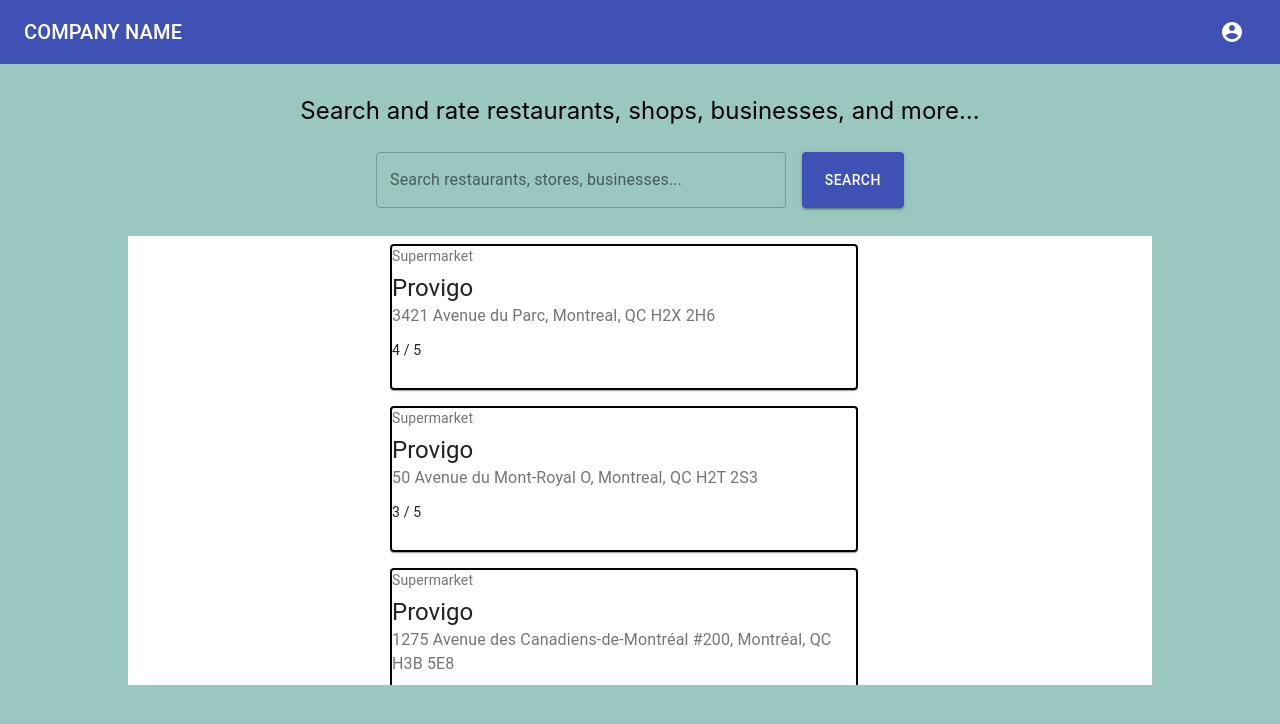
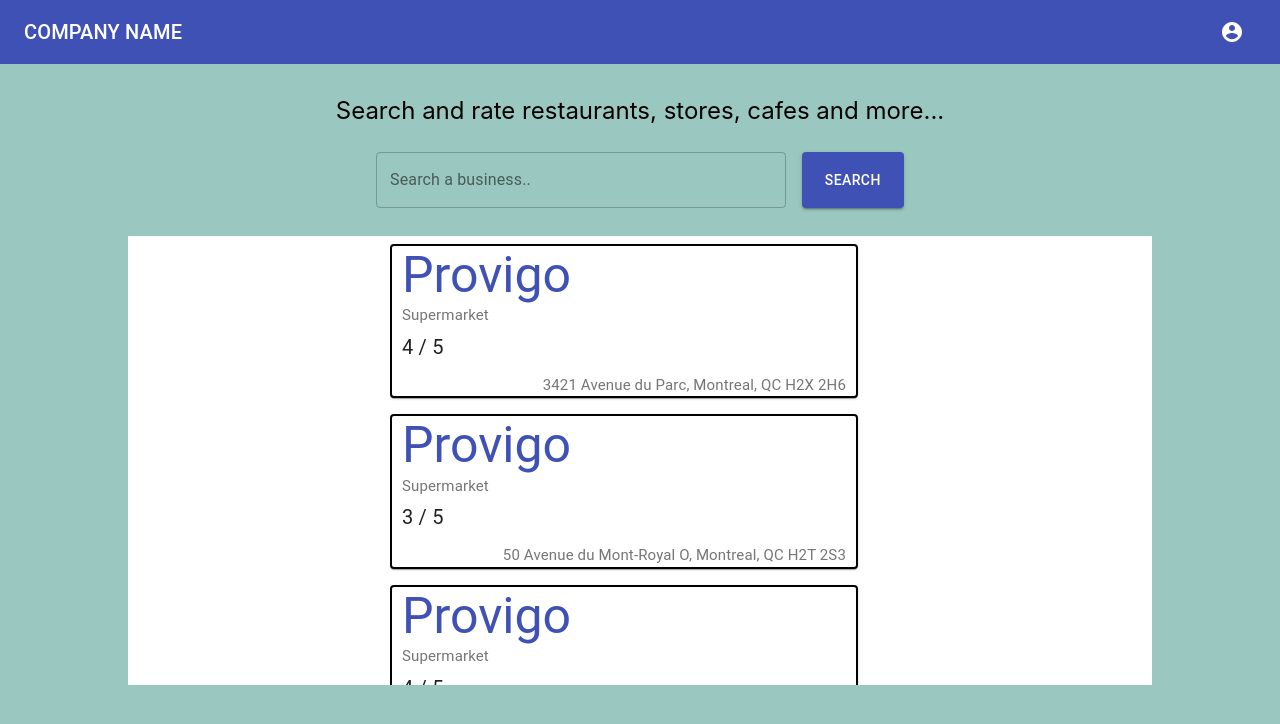
Before and after one commit to JoshFried/codejam2020, a React (Create React App) app in the folder frontend/codejam2020/: page / in a window 1280 px wide. Shown: the top 724 px of the page. Built offline with nearby package versions, Linux system fonts and the light colour scheme.

Commit message:
changed appearance of cards

```diff
--- a/frontend/codejam2020/src/App.tsx
+++ b/frontend/codejam2020/src/App.tsx
@@ -4,6 +4,7 @@
 import MenuAppBar from "./Component/Header/MenuAppBar";
 import Explanation from "./Component/Header/Explanation";
 import AllBusiness from "./Component/BusinessDisplay/AllBusiness";
+import BusinessCard from "./Component/BusinessDisplay/BusinessCard";
 
 const useStyles = makeStyles((theme: Theme) =>
   createStyles({
@@ -35,7 +36,7 @@
           <Explanation></Explanation>
           <Searchbox></Searchbox>
           <br></br>
-          <AllBusiness />
+          <AllBusiness/>
         </div>
       </div>
     </div>
--- a/frontend/codejam2020/src/Component/BusinessDisplay/BusinessCard.tsx
+++ b/frontend/codejam2020/src/Component/BusinessDisplay/BusinessCard.tsx
@@ -1,12 +1,13 @@
 import React from "react";
 import Paper from "@material-ui/core/Paper";
-import Typography from "@material-ui/core/Typography";
-import { makeStyles } from "@material-ui/core/styles";
-import GridListTile from "@material-ui/core/GridListTile";
-import Card from "@material-ui/core/Card";
-import CardActions from "@material-ui/core/CardActions";
-import CardContent from "@material-ui/core/CardContent";
-import Button from "@material-ui/core/Button";
+import Typography from '@material-ui/core/Typography';
+import { makeStyles } from '@material-ui/core/styles';
+import Card from '@material-ui/core/Card';
+import CardActions from '@material-ui/core/CardActions';
+import CardContent from '@material-ui/core/CardContent';
+import Button from '@material-ui/core/Button';
+import Toolbar from "@material-ui/core/Toolbar";
+
 
 interface Props {
   businessInfo: {
@@ -26,11 +27,28 @@
     border: "2px solid black",
     margin: "0.5rem 0rem",
   },
-  title: {
-    fontSize: 14,
+  type: {
+    fontSize: 15,
+    textAlign: "left",
+    marginLeft: "10px",
   },
-  pos: {
+  name: {
+    fontSize: 50,
+    textAlign: "left",
+    marginLeft: "10px",
+    color: "#3f51b5",
+  },
+  location: {
+    fontSize: 15,
+    textAlign: "right",
+    marginRight: "10px",
+  },
+  rating: {
     marginBottom: 12,
+    textAlign: "left",
+    marginLeft: "10px",
+    fontSize: 20,
+
   },
 });
 
@@ -38,30 +56,20 @@
   const classes = useStyles();
 
   return (
-    <div>
-      <GridListTile cols={1} rows={1}>
-        <Paper className={classes.root}>
-          <Typography
-            className={classes.title}
-            color="textSecondary"
-            gutterBottom
-          >
-            {businessInfo.type.toUpperCase().substring(0, 1) +
-              businessInfo.type.toLowerCase().substring(1)}
-          </Typography>
-          <Typography variant="h5" component="h2">
-            {businessInfo.name.toUpperCase().substring(0, 1) +
-              businessInfo.name.toLowerCase().substring(1)}
-          </Typography>
-          <Typography className={classes.pos} color="textSecondary">
+    <Paper className={classes.root}>
+        <Typography className = {classes.name} variant="h3" component="h1">
+          {businessInfo.name}
+        </Typography>
+        <Typography className={classes.type} color="textSecondary" gutterBottom>
+          {businessInfo.type.toUpperCase().substring(0,1) + businessInfo.type.toLowerCase().substring(1)}
+        </Typography>
+        <Typography className={classes.rating}>
+          {businessInfo.rating} / 5
+        </Typography>
+        <Typography className={classes.location} color="textSecondary">
             {businessInfo.location}
-          </Typography>
-          <Typography variant="body2" component="p">
-            {businessInfo.rating} / 5
-          </Typography>
-        </Paper>
-      </GridListTile>
-    </div>
+        </Typography>
+    </Paper>
   );
 };
 
--- a/frontend/codejam2020/src/Component/Header/Explanation.tsx
+++ b/frontend/codejam2020/src/Component/Header/Explanation.tsx
@@ -12,7 +12,7 @@
 
 const Explanation = () => {
   const explanation: String =
-    "Search and rate restaurants, shops, businesses, and more...";
+    "Search and rate restaurants, stores, cafes and more...";
 
   const classes = useStyles();
   return (
--- a/frontend/codejam2020/src/Component/Header/Searchbox.tsx
+++ b/frontend/codejam2020/src/Component/Header/Searchbox.tsx
@@ -34,7 +34,7 @@
       <form className={classes.root} noValidate autoComplete="off">
         <TextField
           id="outlined-basic"
-          label="Search restaurants, stores, businesses..."
+          label="Search a business.."
           variant="outlined"
           value={searchValue}
           onChange={changeValue}
```
